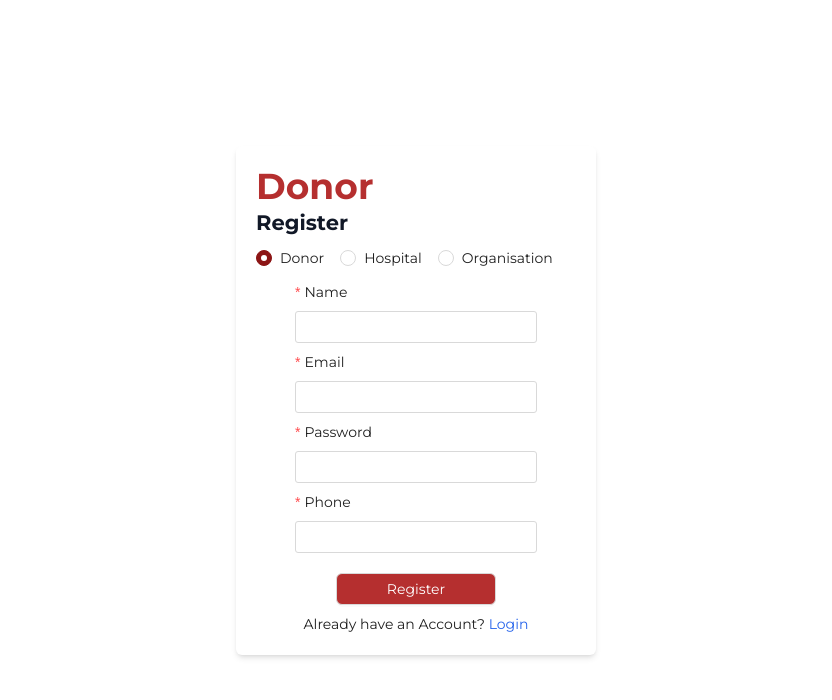
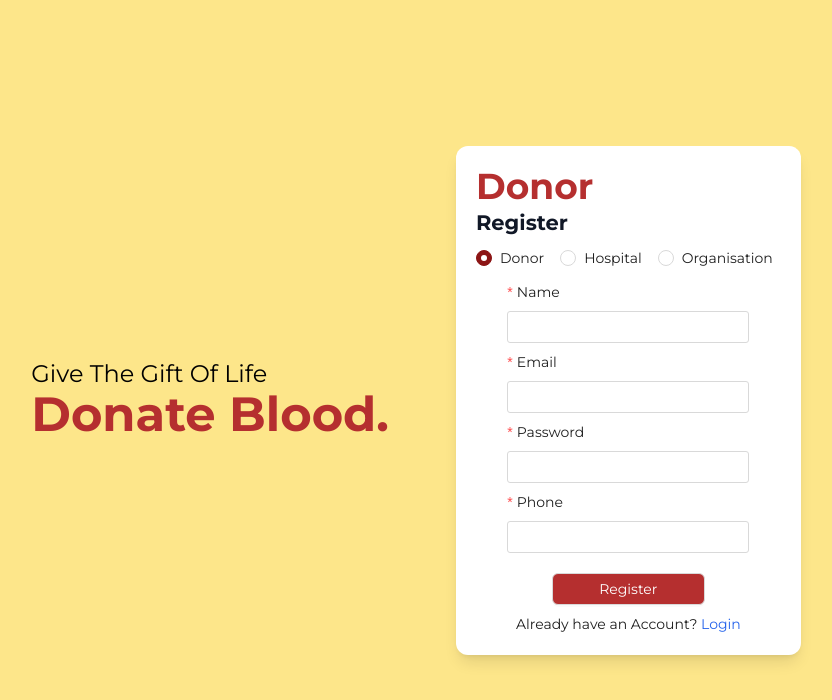
Before and after one commit to ckscode/BloodDonation-frontend, a React (Vite) app: page /register in a window 1280 px wide. Shown: the top 700 px of the page, without its empty margins (224-1056 px from the left). Built offline with nearby package versions, Linux system fonts and the light colour scheme.

Commit message:
UI changes

```diff
--- a/index.html
+++ b/index.html
@@ -3,7 +3,8 @@
   <head>
     <meta charset="UTF-8" />
     <meta name="viewport" content="width=device-width, initial-scale=1.0" />
-    <title>Vite + React</title>
+    <title>Blood Donation</title>
+    <link rel="icon" type="image/x-icon" href="/src/Assets/blood-donor.png">
   </head>
   <body>
     <div id="root"></div>
--- a/src/Pages/Login/Login.jsx
+++ b/src/Pages/Login/Login.jsx
@@ -35,10 +35,16 @@ if(localStorage.getItem("token")){
 },[])
 
     return (
-        <div className="flex justify-center items-center h-screen">
-        <Form layout="vertical w-full flex justify-center"
+        <div className="flex justify-center items-center h-screen bg-amber-200">
+          <div className='justify-start items-center me-8'>
+            <p className='text-2xl w-full'>Give The Gift Of Life</p>
+            <h1 className='inline-block text-primary text-5xl blood text-start'>
+              Donate Blood.
+            </h1>
+          </div>
+        <Form layout="vertical  flex justify-center"
         onFinish={onFinish}>
-          <div className="bg-white shadow-md rounded-md p-5 w-1/4">
+          <div className="bg-white shadow-lg rounded-xl p-5 ms-8">
             <h1 className="text-4xl text-primary mb-0 heading">{type}</h1>
             <h2 className="text-gray-900 mb-2">Login</h2>
             <Radio.Group
--- a/src/Pages/Register/Register.jsx
+++ b/src/Pages/Register/Register.jsx
@@ -33,10 +33,16 @@ const Register = () => {
     }
     },[])
   return (
-    <div className="flex justify-center items-center h-screen">
-      <Form layout="vertical w-full flex justify-center"
+    <div className="flex justify-center items-center h-screen bg-amber-200">
+        <div className='justify-start items-center me-8'>
+            <p className='text-2xl w-full'>Give The Gift Of Life</p>
+            <h1 className='inline-block text-primary text-5xl blood text-start'>
+              Donate Blood.
+            </h1>
+          </div>
+      <Form layout="vertical  flex justify-center"
       onFinish={onFinish}>
-        <div className="bg-white shadow-md rounded-md p-5 w-1/4">
+        <div className="bg-white shadow-lg rounded-xl p-5 ms-8">
           <h1 className="text-4xl text-primary mb-0 heading">{type}</h1>
           <h2 className="text-gray-900 mb-2">Register</h2>
           <Radio.Group
--- a/src/index.css
+++ b/src/index.css
@@ -18,3 +18,24 @@
 textarea{
     min-height:80px !important;
 }
+
+.blood{
+  width:100%;
+  white-space: nowrap; /* Keeps the content on a single line */
+  margin: 0 auto; /* Gives that scrolling effect as the typing happens */
+  border-right:3px solid ;
+  overflow: hidden;
+  animation: typing 2s steps(20), blink .5s step-end infinite alternate;
+}
+
+@keyframes typing {
+  from {
+    width: 0
+  }
+}
+
+@keyframes blink {
+  50% {
+    border-color: transparent
+  }
+}
```
Also changed, not shown: src/Assets/blood-donor.png (added).
